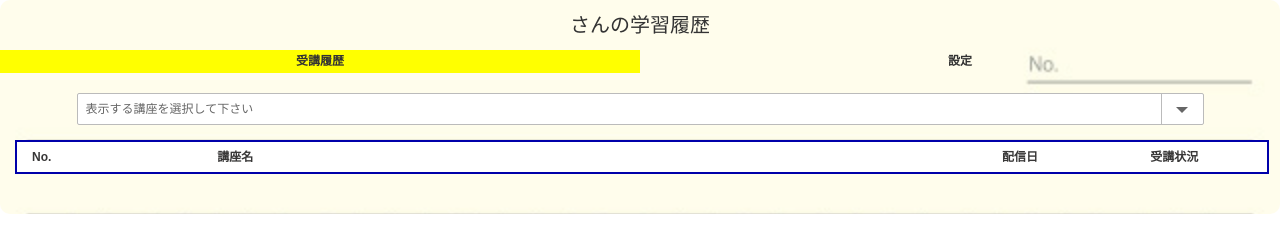
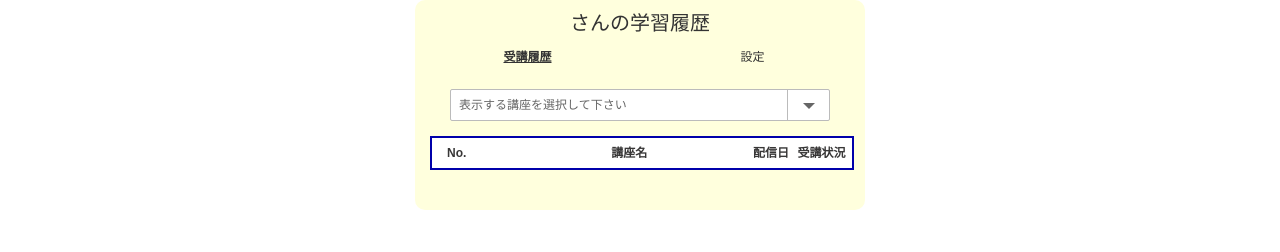
Before and after one commit to tomoaki-azuma/studycheck, a plain HTML site: page index.html in a window 1280 px wide. Drawn offline with nearby package versions, Linux system fonts and the light colour scheme.

Commit message:
modify bg color

```diff
--- a/css/style.css
+++ b/css/style.css
@@ -1,7 +1,9 @@
 .container{
     width: 100%;
+    max-width: 450px;
     margin: 0 auto;
-    background-image: url(../img/p0307_m.jpeg);
+    /*background-image: url(../img/legal.png);*/
+    background-color: #FFFFDD;
     background-repeat: repeat-y;
     background-size: 100%;
     border-radius: 10px;
@@ -17,7 +19,7 @@
 .title{
     font-size: 20px;
     font-weight: border;
-    margin: 15px;
+    margin: 13px;
 }
 
 /*タブ切り替え全体のスタイル*/
@@ -38,8 +40,8 @@
   display: block;
   float: left;
   text-align: center;
-  font-weight: bold;
   padding-top: 5px;
+  background: rgba(255,255,255,0);
 }
 .tab_item:hover {
   opacity: 0.75;
@@ -67,16 +69,18 @@ input[name="tab_item"] {
 }
 
 /*選択されているタブのスタイルを変える*/
-.tabs input:checked + .tab_item {
-    background-color: rgba(255,255,0,1.0);
+.tabs input:checked + .tab_item{
+    background: rgba(255,255,255,0);
+    font-weight: bold;
+    text-decoration : underline;
 }
 
 .name{
     display: flex;
     align-items: center;
     height: 28px;
-    padding-top: 2px;
-    font-size: 13px;
+    padding-top: 5px;
+    font-size: 12px;
 }
 
 .name_input{
@@ -93,7 +97,7 @@ input:focus {
 .course-btn-part {
     margin-top: 8px;
     display: flex;
-    font-size: 13px;
+    font-size: 12px;
 }
 
 .btn-square-pop {
@@ -118,6 +122,7 @@ input:focus {
 
 .course-content{
     margin-left: 10px;
+    margin-bottom: 10px;
 }
 
 .course-title-part{
--- a/index.html
+++ b/index.html
@@ -16,7 +16,7 @@
 
             <div class="tabs">
                 <input id="all" type="radio" name="tab_item" checked>
-                <label class="tab_item" for="all" @click="get_selected_courses()">受講履歴</label>
+                <label class="tab_item" for="all" @click="get_selected_courses()"><p>受講履歴</p></label>
                 <input id="programming" type="radio" name="tab_item">
                 <label class="tab_item" for="programming">設定</label>
                 <div class="tab_content" id="all_content">
@@ -35,7 +35,7 @@
                             <div class="history-table">
                                 <div class="item_line">
                                     <div class="no">No.</div>
-                                    <div class="course-name">講座名</div>
+                                    <div class="course-name" style="text-align: center;">講座名</div>
                                     <div class="del_day">配信日</div>
                                     <div class="status">受講状況</div>
                                 </div>
```
Also changed, not shown: img/legal.png (added), img/p0187_m.jpeg (added).
